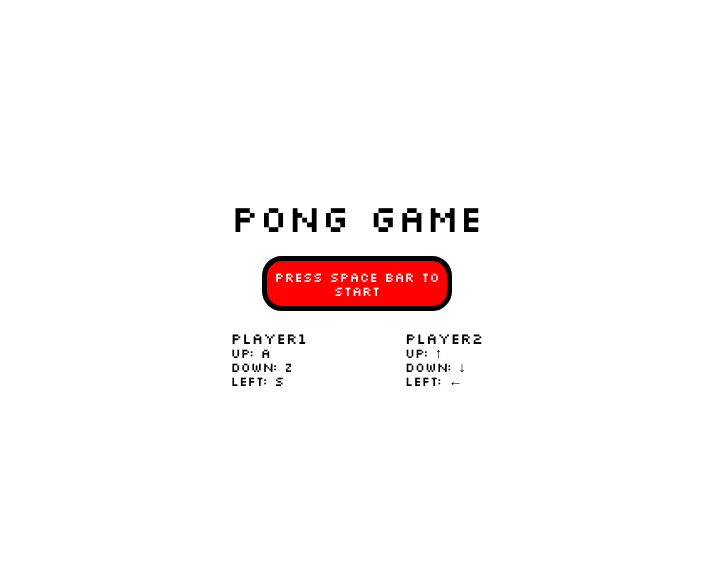
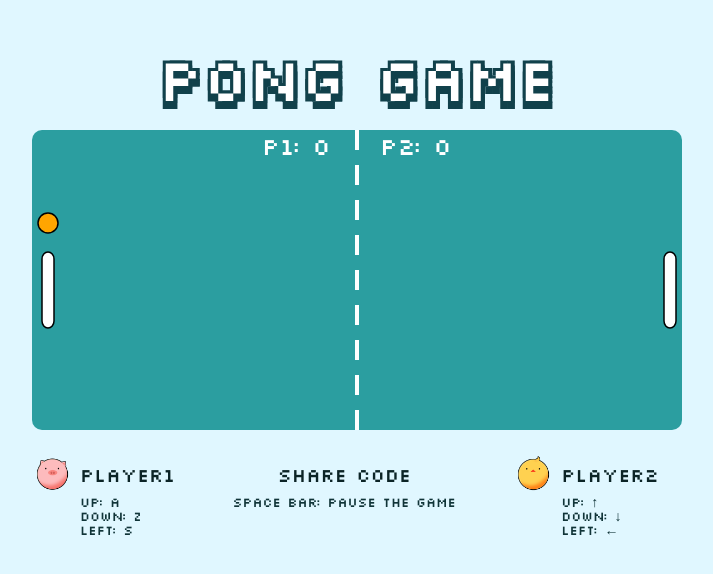
Before and after one commit to suleee/PongGame, a website built with webpack: page index.html in a window 1280 px wide. Shown: the part 106-680 px from the top of the page, without its empty margins (283-996 px from the left). Built offline with nearby package versions, Linux system fonts and the light colour scheme.

Commit message:
add images and try to strech goals

```diff
--- a/index.html
+++ b/index.html
@@ -19,18 +19,31 @@
 				<text x="290" y="35" font-family="Silkscreen Web" font-size="30" style="fill:white">0</text>
 
 			</svg>-->
-			<div class="button">
+			<!--<div class="button">
 				<p>press space bar to start</p>
-			</div>
+			</div>-->
 
 			<div class="player-text">
+				<div class="image1">
+					<img src="public/images/piggy.png"/>
+				</div>
 				<div class ="player-text1">
 					<h3>player1</h3>
 					<p>Up: a </p>
 					<p>Down: z</p>
 					<p>Left: s</p>
 				</div>
+
 				<div class ="player-text2">
+					<h3>share code</h3>
+					<p> Space Bar: Pause the Game</p>
+				</div>
+
+				<div class="image2">
+					<img src="public/images/chick.png"/>
+				</div>
+
+				<div class ="player-text3">
 					<h3>player2</h3>
 					<p>Up: &#x2191</p>
 					<p>Down: 	&#x2193</p>
--- a/src/index.js
+++ b/src/index.js
@@ -3,15 +3,10 @@ import Game from './partials/Game';
 
 
 // create a game instance
-const game = new Game('game', 512, 256);
+const game = new Game('game', 650, 300);
 
 
 (function gameLoop() {
-    // var button = false;
-    // (fucntion action(){
-    //     hidden = !hidden;
-
-    // });
     game.render(); //Game.js's at the last render part
     requestAnimationFrame(gameLoop); //re-drawing this game
 
--- a/src/partials/Ball.js
+++ b/src/partials/Ball.js
@@ -84,13 +84,16 @@ export default class Ball {
         this.vx = this.direction * (6 - Math.abs(this.vy)); //abs abosoulte
     }
 
+
+
     render(svg, paddle1, paddle2) {
+
+
         this.x += this.vx; //this.x = this.x + this.vx;
         this.y += this.vy;
 
         this.wallCollision();
         this.paddleCollision(paddle1, paddle2);
-
 
         let ball = document.createElementNS(SVG_NS, 'circle');
         ball.setAttributeNS(null, 'fill', this.colorfill);
--- a/src/partials/Board.js
+++ b/src/partials/Board.js
@@ -26,7 +26,6 @@ export default class Board {
     line.setAttributeNS(null, 'stroke', 'white');
     line.setAttributeNS(null, 'stroke-width', '4px');
 
-
     svg.appendChild(rect);
     svg.appendChild(line);
 
--- a/src/partials/Game.js
+++ b/src/partials/Game.js
@@ -1,6 +1,7 @@
 import {
 	SVG_NS,
-	KEYS
+	KEYS,
+	GAME
 } from '../settings';
 // ex) import HELLO { SVG_NS, KEYS } from '../settings';
 
@@ -15,51 +16,53 @@ export default class Game {
 		this.element = element;
 		this.width = width; //view point
 		this.height = height; //viewpoint
-		this.boardGap = 10;
-		this.paddleWidth = 8; // try to pur this into settings
-		this.paddleHeight = 56;
+		this.boardGap = GAME.boardGap;
+		this.paddleWidth = GAME.paddleWidth;
+		this.paddleHeight = GAME.paddleHeight;
 
 		this.gameElement = document.getElementById(this.element);
-		this.pause = true;
-		this.s = true;
+		this.pause = false;
 
 		this.board = new Board(this.width, this.height);
 
 		this.paddle1 = new Paddle(
 			this.height,
-			this.paddleWidth + 2,
-			this.paddleHeight,
+			this.paddleWidth + 4,
+			this.paddleHeight + 20,
 			this.boardGap,
 			((this.height - this.paddleHeight) / 2),
 			KEYS.a,
-			KEYS.z
+			KEYS.z,
+			'white',
+			'7',
+			'7',
 		); //paddle: boardHeight, width, height, x, y
 
 		this.paddle2 = new Paddle(this.height,
-			this.paddleWidth + 2,
-			this.paddleHeight,
+			this.paddleWidth + 4,
+			this.paddleHeight + 20,
 			this.width - this.boardGap - this.paddleWidth,
 			((this.height - this.paddleHeight) / 2),
 			KEYS.up,
-			KEYS.down
+			KEYS.down,
+			'white',
+			'7',
+			'7',
 		);
 
 		this.ball = new Ball(10, this.width, this.height, 'orange');
-		this.fireball = new Ball(4, this.width, this.height, 'pink');
+		// this.ballEye = new Ball(4, this.width, this.height, 'black', KEYS.t);
 
 		document.addEventListener('keydown', event => {
 			switch (event.keyCode) {
 				case KEYS.spaceBar:
 					this.pause = !this.pause;
 					break;
-				case KEYS.s:
-					this.s = !this.s;
-					break;
 			}
 		});
 
-		this.paddle1score = new Score(210, 35, 30);
-		this.paddle2score = new Score(290, 35, 30);
+		this.paddle1score = new Score(230, 25, 25);
+		this.paddle2score = new Score(348, 25, 25);
 	}
 
 
@@ -79,15 +82,15 @@ export default class Game {
 
 		this.board.render(svg);
 
-		this.fireball.render(svg, this.paddle1, this.paddle2);
 		this.ball.render(svg, this.paddle1, this.paddle2);
 
 		this.paddle1.render(svg);
 		this.paddle2.render(svg);
 
+
 		// this.score1.score = this.pladdle1.score;//oldways
-		this.paddle1score.render(svg, this.paddle1.score);
-		this.paddle2score.render(svg, this.paddle2.score);
+		this.paddle1score.render(svg, 'p1: ' + this.paddle1.score);
+		this.paddle2score.render(svg, 'p2: ' + this.paddle2.score);
 
 	}
 
--- a/src/partials/Paddle.js
+++ b/src/partials/Paddle.js
@@ -1,17 +1,21 @@
 import {
-  SVG_NS
+  SVG_NS,
+  PADDLE
 } from '../settings';
 
 export default class Paddle {
 
-  constructor(boardHeight, width, height, x, y, up, down) {
+  constructor(boardHeight, width, height, x, y, up, down, color, rx, ry) {
     this.boardHeight = boardHeight;
     this.width = width;
     this.height = height;
     this.x = x;
     this.y = y;
-    this.speed = 50; // put this into setting.js
-    this.score = 0;
+    this.speed = PADDLE.speed;
+    this.score = PADDLE.score;
+    this.color = color;
+    this.rx = rx;
+    this.ry = ry;
 
     document.addEventListener('keydown', event => {
       // console.log(event.keyCode);
@@ -29,10 +33,10 @@ export default class Paddle {
 
   //method
   up() {
-    this.y = Math.max(0, this.y - this.speed);
+    this.y = Math.max(2, this.y - this.speed);
   }
   down() {
-    this.y = Math.min(this.boardHeight - this.height, this.y + this.speed);
+    this.y = Math.min((this.boardHeight-2) - this.height, this.y + this.speed);
   }
 
 
@@ -46,17 +50,16 @@ export default class Paddle {
 
 
   render(svg) {
-
     let rect = document.createElementNS(SVG_NS, 'rect');
-    rect.setAttributeNS(null, 'fill', 'white');
+        rect.setAttributeNS(null, 'fill', this.color);
         rect.setAttributeNS(null, 'x', this.x);
         rect.setAttributeNS(null, 'y', this.y);
         rect.setAttributeNS(null, 'width', this.width);
         rect.setAttributeNS(null, 'height', this.height);
         rect.setAttributeNS(null, 'stroke', 'black');
-    rect.setAttributeNS(null, 'stroke-width', '1');
-    rect.setAttributeNS(null, 'rx', '5');
-    rect.setAttributeNS(null, 'ry', '5');
+        rect.setAttributeNS(null, 'stroke-width', '1.5');
+        rect.setAttributeNS(null, 'rx', this.rx);
+        rect.setAttributeNS(null, 'ry', this.ry);
         svg.appendChild(rect);
 
   }
--- a/src/settings.js
+++ b/src/settings.js
@@ -9,4 +9,16 @@ export const KEYS = {
   down: 40, // player 2 down key
   left: 37,//right fire ball
   spaceBar: 32, // we'll use this later...
+  t: 84 //mutiple balls
 }
+
+export const GAME = {
+	boardGap: 10,
+	paddleWidth: 8,
+	paddleHeight: 56
+}
+
+export const PADDLE = {
+    speed: 50,
+    score: 0
+}
--- a/src/styles/game.css
+++ b/src/styles/game.css
@@ -3,19 +3,87 @@
    License: none (public domain)
 */
 
-html, body, div, span, applet, object, iframe,
-h1, h2, h3, h4, h5, h6, p, blockquote, pre,
-a, abbr, acronym, address, big, cite, code,
-del, dfn, em, img, ins, kbd, q, s, samp,
-small, strike, strong, sub, sup, tt, var,
-b, u, i, center,
-dl, dt, dd, ol, ul, li,
-fieldset, form, label, legend,
-table, caption, tbody, tfoot, thead, tr, th, td,
-article, aside, canvas, details, embed,
-figure, figcaption, footer, header, hgroup,
-menu, nav, output, ruby, section, summary,
-time, mark, audio, video {
+html,
+body,
+div,
+span,
+applet,
+object,
+iframe,
+h1,
+h2,
+h3,
+h4,
+h5,
+h6,
+p,
+blockquote,
+pre,
+a,
+abbr,
+acronym,
+address,
+big,
+cite,
+code,
+del,
+dfn,
+em,
+img,
+ins,
+kbd,
+q,
+s,
+samp,
+small,
+strike,
+strong,
+sub,
+sup,
+tt,
+var,
+b,
+u,
+i,
+center,
+dl,
+dt,
+dd,
+ol,
+ul,
+li,
+fieldset,
+form,
+label,
+legend,
+table,
+caption,
+tbody,
+tfoot,
+thead,
+tr,
+th,
+td,
+article,
+aside,
+canvas,
+details,
+embed,
+figure,
+figcaption,
+footer,
+header,
+hgroup,
+menu,
+nav,
+output,
+ruby,
+section,
+summary,
+time,
+mark,
+audio,
+video {
   margin: 0;
   padding: 0;
   border: 0;
@@ -23,29 +91,51 @@ time, mark, audio, video {
   font: inherit;
   vertical-align: baseline;
 }
+
+
 /* HTML5 display-role reset for older browsers */
-article, aside, details, figcaption, figure,
-footer, header, hgroup, menu, nav, section {
+
+article,
+aside,
+details,
+figcaption,
+figure,
+footer,
+header,
+hgroup,
+menu,
+nav,
+section {
   display: block;
 }
+
 body {
   line-height: 1;
 }
-ol, ul {
+
+ol,
+ul {
   list-style: none;
 }
-blockquote, q {
+
+blockquote,
+q {
   quotes: none;
 }
-blockquote:before, blockquote:after,
-q:before, q:after {
+
+blockquote:before,
+blockquote:after,
+q:before,
+q:after {
   content: '';
   content: none;
 }
+
 table {
   border-collapse: collapse;
   border-spacing: 0;
 }
+
 
 /**
  * FONTS
@@ -54,13 +144,11 @@ table {
 @font-face {
   font-family: 'Silkscreen Web';
   src: url('../../public/fonts/slkscr-webfont.eot');
-  src: url('../../public/fonts/slkscr-webfont.eot?#iefix') format('embedded-opentype'),
-    url('../../public/fonts/slkscr-webfont.woff') format('woff'),
-    url('../../public/fonts/slkscr-webfont.ttf') format('truetype'),
-    url('../../public/fonts/slkscr-webfont.svg#silkscreennormal') format('svg');
+  src: url('../../public/fonts/slkscr-webfont.eot?#iefix') format('embedded-opentype'), url('../../public/fonts/slkscr-webfont.woff') format('woff'), url('../../public/fonts/slkscr-webfont.ttf') format('truetype'), url('../../public/fonts/slkscr-webfont.svg#silkscreennormal') format('svg');
   font-weight: normal;
   font-style: normal;
 }
+
 
 /**
  * GAME
@@ -77,31 +165,52 @@ body {
   height: 100vh;
   justify-content: center;
   width: 100%;
+  background: #E0F7FF;
 }
 
 h1 {
-  font-size: 2.5rem;
+  font-size: 63px;
   margin-bottom: 1rem;
   text-align: center;
-}
-p{
-  font-size: 14px;
+  color: white;
+  text-shadow: -3px -3px 0 #11414b, 4px 2px 0 #11414b, -3px 8px 0 #11414b, 4px 8px 0 #11414b, 4px 8px 0#11414b, 4px -3px 0#11414b;
 }
 
-.player-text{
+h3 {
+  color: #0b2426;
+  font-size: 20px;
+  margin:13px 0 10px 0;
+}
+
+p {
+  font-size: 14px;
+  color: #103438;
+}
+img{
+  width: 40px;
+
+  margin-right: 8px;
+}
+
+.player-text {
   display: flex;
   flex-wrap: wrap;
-  justify-content: space-between;
   margin-top: 20px;
 }
-.playertext1{
-  flex-basis: 50%;
-}
-.playertext2{
-  flex-basis: 50%;
+.image1{
+  flex-basis: 5%;
 }
 
-.button{
+.player-text1 {
+  flex-basis: 14%;
+}
+
+.player-text2 {
+  flex-basis: 52%;
+  text-align: center;
+}
+
+.button {
   width: 180px;
   height: 45px;
   border-radius: 20px;
@@ -109,10 +218,9 @@ p{
   color: white;
   text-align: center;
   margin: auto;
-  border: 5px solid black;
+  border: 5px solid 11414b;
 }
 
-.button p{
-
+.button p {
   padding-top: 10px;
 }
```
Also changed, not shown: build/bundle.js, public/images/button.png (added), public/images/chick.png (added), public/images/piggy.png (added). Lines whose indentation alone changed are shown as unchanged.
